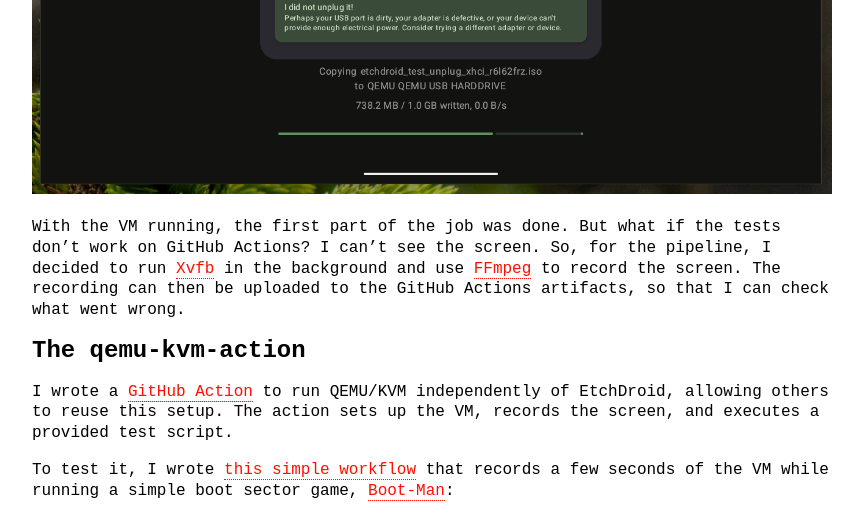
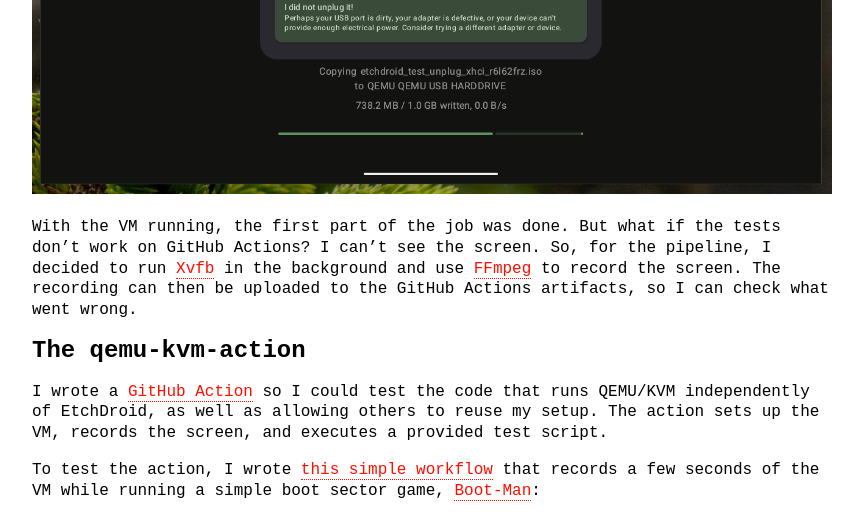
Before and after one commit to depau/blog.depau.eu, a Jekyll site: the page built from _posts/2025-04-05-android-usb-testing-with-qemu-kvm.md, in a window 1280 px wide and 900 px high, scrolled down 3075 px, cut to the strip 0-514 px from the top of the window. Shown: the whole strip, without its empty margins (208-1071 px from the left). Built offline with Jekyll 4.4.1, drawn with Linux system fonts in a browser that asks for light colours; some web fonts are replaced; comment, search, counter and statistics services are not loaded; some of the changed text lies outside the part shown.

Commit message:
Fix typos

```diff
--- a/_posts/2025-04-05-android-usb-testing-with-qemu-kvm.md
+++ b/_posts/2025-04-05-android-usb-testing-with-qemu-kvm.md
@@ -33,7 +33,7 @@ This left me with one option: run Android in another virtualization software. I
 granular VM and hardware control, and no need for bespoke kernel modules like VirtualBox.
 
 I selected the [Bliss OS](https://blissos.org/) Android distribution, an actively maintained Android-x86 distribution
-based on Android 13 — at the time of writing—reasonably up to date.
+based on Android 13 — at the time of writing reasonably up to date.
 
 After minor adjustments, I easily ran Bliss OS in QEMU with an emulated, hot-pluggable USB drive. Bliss OS's ISO
 contains the kernel, initrd, and system image, making booting straightforward with `-kernel`, `-initrd`, `-append`, and
@@ -105,15 +105,15 @@ OK
 With the VM running, the first part of the job was done. But what if the tests don't work on GitHub Actions?
 I can't see the screen. So, for the pipeline, I decided to run [Xvfb](https://en.wikipedia.org/wiki/Xvfb) in the
 background and use [FFmpeg](https://en.wikipedia.org/wiki/FFmpeg) to record the screen. The recording can then be
-uploaded to the GitHub Actions artifacts, so that I can check what went wrong.
+uploaded to the GitHub Actions artifacts, so I can check what went wrong.
 
 ## The qemu-kvm-action
 
-I wrote a [GitHub Action](https://github.com/marketplace/actions/run-with-qemu-vm) to run QEMU/KVM independently of
-EtchDroid, allowing others to reuse this setup. The action sets up the VM, records the screen, and executes a provided
-test script.
+I wrote a [GitHub Action](https://github.com/marketplace/actions/run-with-qemu-vm) so I could test the code that runs
+QEMU/KVM independently of EtchDroid, as well as allowing others to reuse my setup. The action sets up the VM, records
+the screen, and executes a provided test script.
 
-To test it, I
+To test the action, I
 wrote [this simple workflow](https://github.com/etchdroid/qemu-kvm-action/blob/main/.github/workflows/test-action.yml)
 that records a few seconds of the VM while running a simple boot sector game,
 [Boot-Man](https://github.com/guyhill/Boot-Man):
```
